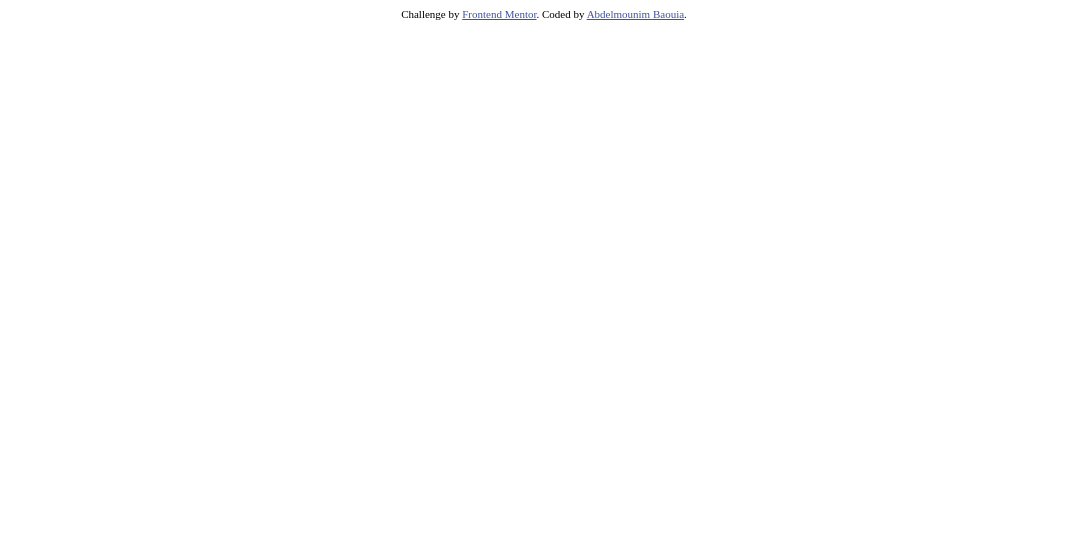
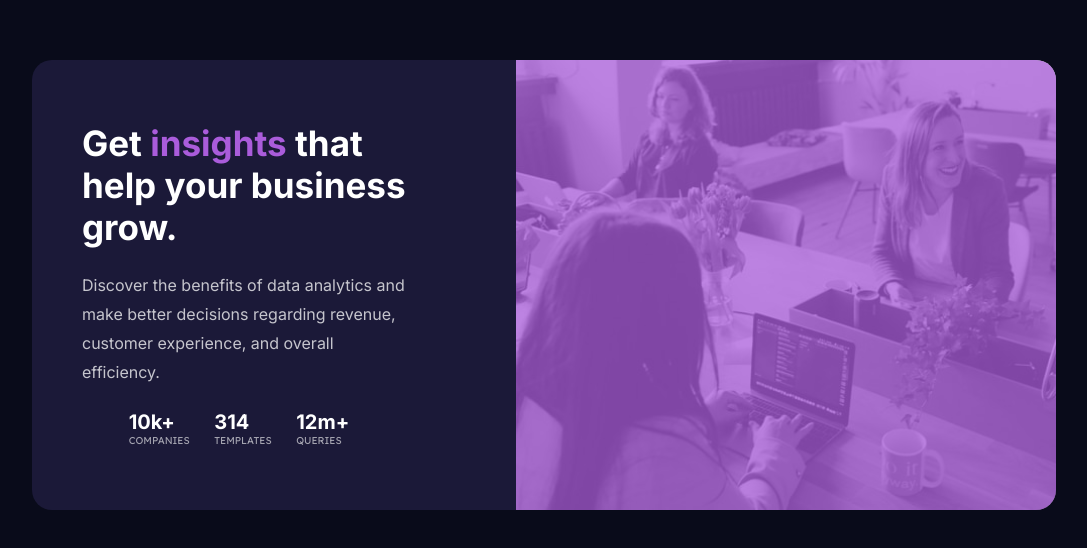
Before and after one commit to abdelmounim-dev/stats-preview-card-component, a plain HTML site: page index.html in a window 1280 px wide. Shown: the whole page, without its empty margins (96-1183 px from the left). Drawn offline with Linux system fonts and the light colour scheme.

Commit message:
"my first finished try"

```diff
--- a/css/style.css
+++ b/css/style.css
@@ -8,3 +8,85 @@
     --white2: hsla(0, 0%, 100%, 0.6);
 }
 /* end of variables */
+/* start of global rules*/
+*{
+    -webkit-box-sizing: border-box;
+    -moz-box-sizing: border-box;
+    box-sizing: border-box;
+    padding: 0;
+    margin: 0;
+}
+html {
+    scroll-behavior: smooth;
+}
+body {
+    font-family: "Inter", sans-serif;
+    background-color: var(--main-bg);
+    color: white;
+    position: relative;
+}
+/* end of gloabal rules */
+/* start of card */
+.card {
+    background-color: var(--card-bg);
+    width: 80%;
+    height: 50%;
+    margin: 60px auto;
+    border-radius: 20px;
+    display: flex;
+    overflow: hidden;
+    /* position: absolute;
+    top: 50%;
+    transform: translateY(-50%); */
+}
+.card .text {
+    padding: 50px 50px;
+    display: grid;
+    place-items: center;
+}
+.card .text h2 {
+    font-size: 35px;
+    font-weight: 700;
+}
+.card .text h2 span {
+    color: var(--accent);
+}
+.card .text > p {
+    line-height: 1.8;
+    color:var(--white1) ;
+}
+.card .text .stats .stat {
+    display: inline-block;
+    padding-right: 20px;
+}
+.card .text .stats .stat .number {
+    font-weight: 700;
+    font-size: 20px;
+}
+.card .text .stats .stat .txt {
+    font-family: "Lexend Deca";
+    color: var(--white2);
+    text-transform: uppercase;
+    font-size: 10px
+}
+.card .image {
+    position: relative;
+    margin-left: 50px;
+}
+.card .image img {
+    height: 100%;
+    position: relative;
+}
+.card .image::before {
+    content: "";
+    position: absolute;
+    left: 0;
+    top: 0;
+    width: 100%;
+    height: 100%;
+    background-color: var(--accent);
+    background-color: hsla(277, 64%, 61%, 0.75);;
+    /* opacity: 30%; */
+    z-index: 2;
+}
+/* end of card */
--- a/index.html
+++ b/index.html
@@ -14,7 +14,8 @@
   <link rel="preconnect" href="https://fonts.gstatic.com" crossorigin>
   <link href="https://fonts.googleapis.com/css2?family=Inter:wght@400;700&family=Lexend+Deca&display=swap" rel="stylesheet">
   <title>Frontend Mentor | Stats preview card component</title>
-
+  <!-- main style file -->
+  <link rel="stylesheet" href="css/style.css  ">
   <!-- Feel free to remove these styles or customise in your own stylesheet 👍 -->
   <style>
     .attribution { font-size: 11px; text-align: center; }
@@ -22,12 +23,32 @@
   </style>
 </head>
 <body>
+  <div class="card">
+    <div class="text">
+      <h2>Get <span>insights</span> that help your business grow.</h2>
+      <p>Discover the benefits of data analytics and make better decisions regarding revenue, customer experience, and overall efficiency.</p>
+      <div class="stats">
+        <div class="stat">
+          <div class="number">10k+</div>
+          <div class="txt">companies</div>
+        </div>
+        <div class="stat">
+          <div class="number">314</div>
+          <div class="txt">templates</div>
+        </div>
+        <div class="stat">
+          <div class="number">12m+</div>
+          <div class="txt">queries</div>
+        </div>
+      </div>
+    </div>
+    <div class="image"><img src="images/image-header-desktop.jpg" alt=""></div>
+  </div>
 
-
-  <div class="attribution">
+  <!-- <div class="attribution">
     Challenge by <a href="https://www.frontendmentor.io?ref=challenge" target="_blank">Frontend Mentor</a>.
     Coded by <a href="https://github.com/abdelmounim-dev/" target="_blank">Abdelmounim Baouia</a>.
-  </div>
+  </div> -->
 </body>
 </html>
 <!-- Get insights that help your business grow.
```
